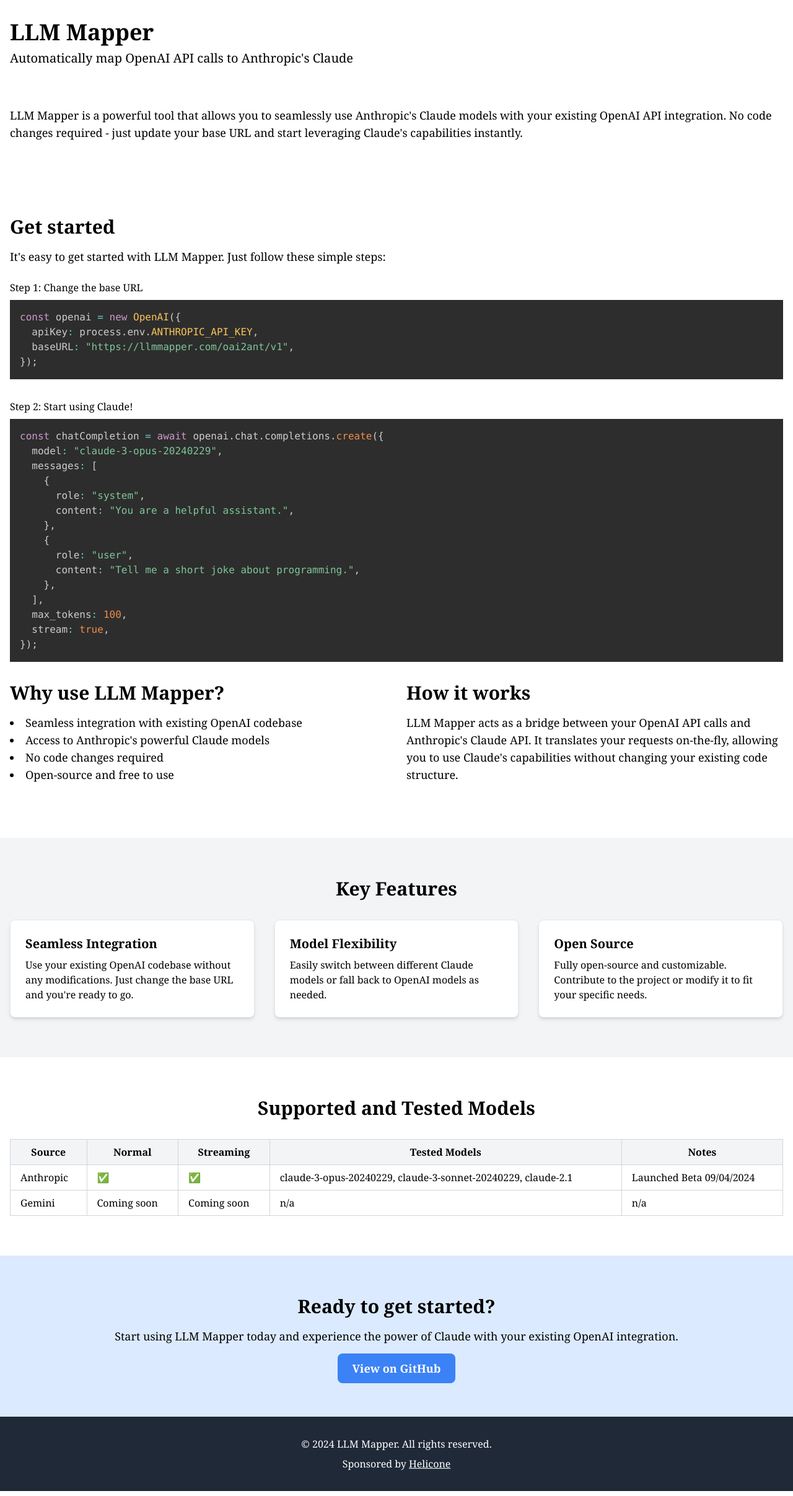
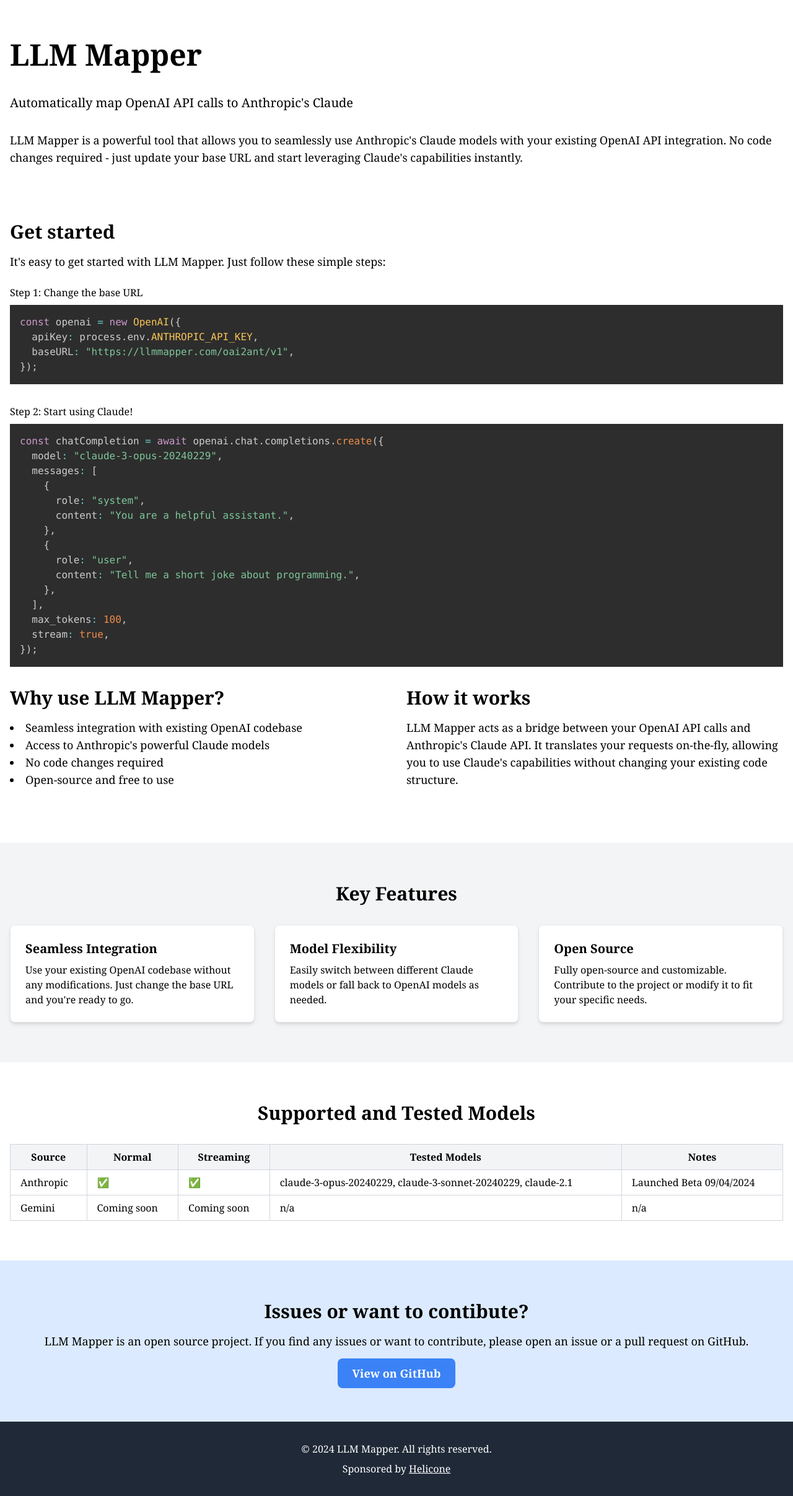
Before and after one commit to Helicone/llmmapper, a Next.js app in the folder web/: page / in a window 1280 px wide. Shown: the whole page at 62% size. Built offline with nearby package versions, Linux system fonts and the light colour scheme.

Commit message:
UI improvements

```diff
--- a/web/src/app/page.tsx
+++ b/web/src/app/page.tsx
@@ -29,18 +29,18 @@
   return (
     <main className="min-h-screen bg-gradient-to-b text-black font-serif">
       <header className="container mx-auto py-8 px-4">
-        <h1 className="text-4xl font-bold">LLM Mapper</h1>
+        <h1 className="text-5xl font-bold py-8">LLM Mapper</h1>
         <p className="mt-2 text-xl">
-          Automatically map OpenAI API calls to Anthropic's Claude
+          Automatically map OpenAI API calls to Anthropic&apos;s Claude
         </p>
       </header>
 
-      <section className="container mx-auto py-8 px-4">
+      <section className="container mx-auto px-4">
         <p className="text-lg mb-6">
           LLM Mapper is a powerful tool that allows you to seamlessly use
-          Anthropic's Claude models with your existing OpenAI API integration.
-          No code changes required - just update your base URL and start
-          leveraging Claude's capabilities instantly.
+          Anthropic&apos;s Claude models with your existing OpenAI API
+          integration. No code changes required - just update your base URL and
+          start leveraging Claude&apos;s capabilities instantly.
         </p>
       </section>
 
@@ -174,10 +174,12 @@
 
       <section className="py-16 bg-blue-100">
         <div className="container mx-auto px-4 text-center">
-          <h2 className="text-3xl font-semibold mb-4">Ready to get started?</h2>
+          <h2 className="text-3xl font-semibold mb-4">
+            Issues or want to contibute?
+          </h2>
           <p className="text-lg mb-6">
-            Start using LLM Mapper today and experience the power of Claude with
-            your existing OpenAI integration.
+            LLM Mapper is an open source project. If you find any issues or want
+            to contribute, please open an issue or a pull request on GitHub.
           </p>
           <a
             href="https://github.com/your-repo/llm-mapper"
```
